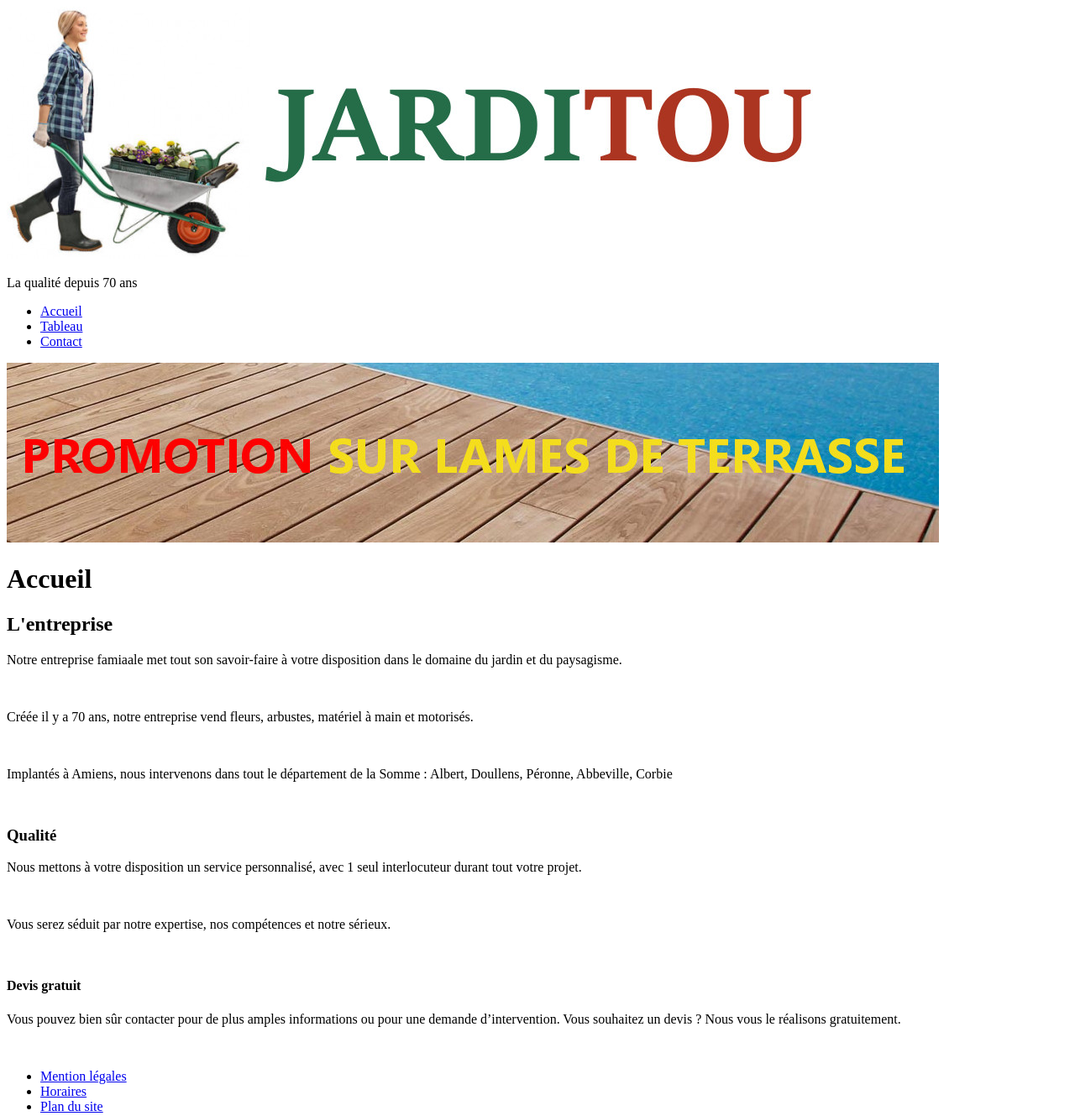
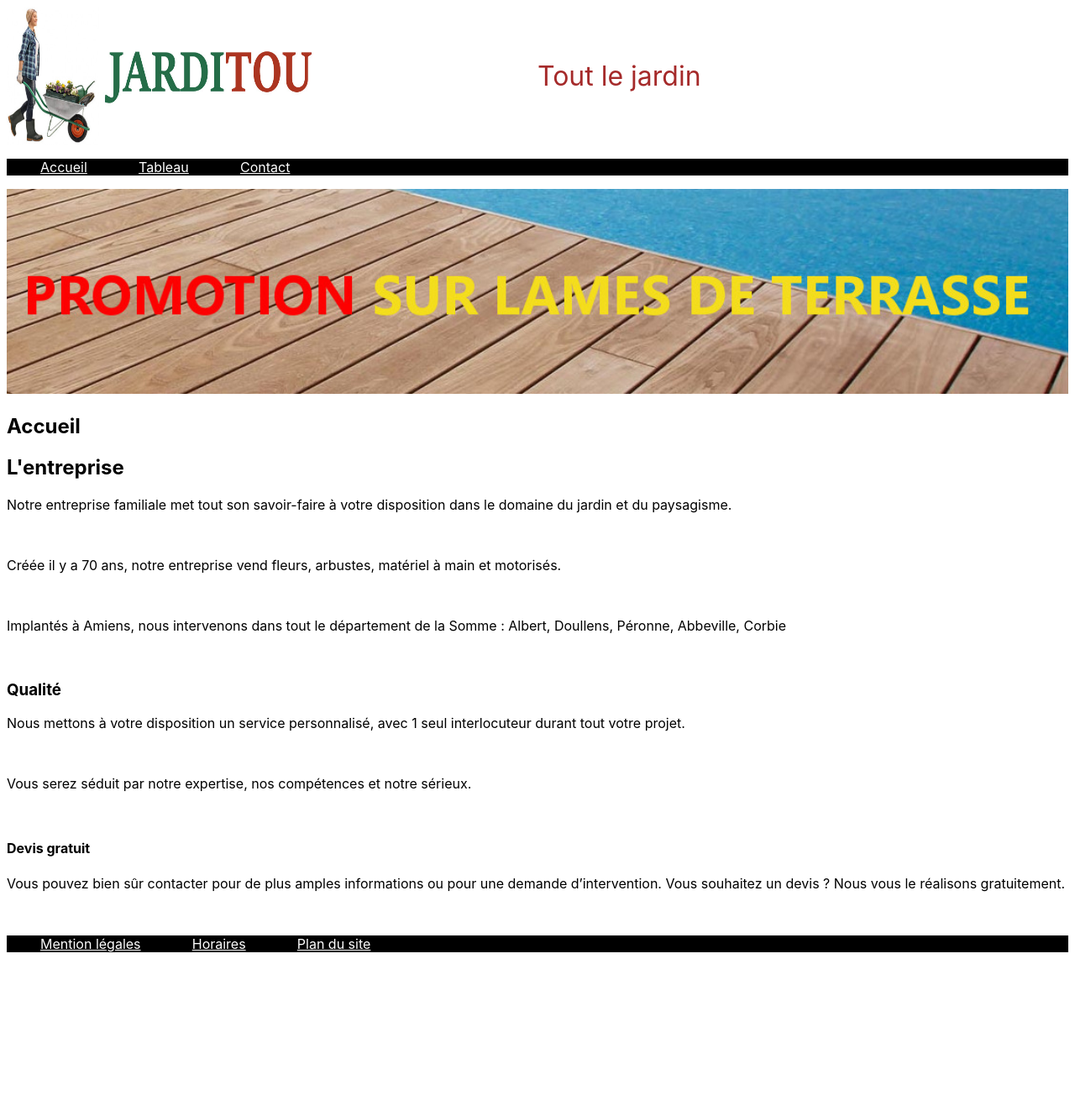
Before and after one commit to thorronnie/Jarditou, a plain HTML site: page accueil.html in a window 1280 px wide. Shown: the whole page at 84% size. After the commit the page ends 1150 px from the top, so only its background shows below. Drawn offline with Linux system fonts and the light colour scheme.

Commit message:
jarditou

```diff
--- a/accueil.html
+++ b/accueil.html
@@ -4,36 +4,39 @@
     <meta charset="UTF-8">
     <meta name="viewport" content="width=device-width, initial-scale=1.0">
     <title>Document</title>
+    <link rel="stylesheet" href="assets/css/style.css">
 </head>
 <body>
     <header>
-        <img src="assets/img/jarditou_logo.jpg" alt="Logo_jarditou" title="Logo Logo_jarditou">
-        <p>La qualité depuis 70 ans</p>
+        <img class="Logo" src="assets/img/jarditou_logo.jpg" alt="Logo_jarditou" title="Logo_jarditou">
+        <div class="inline">Tout le jardin</div>
     </header>
-    <nav><ul>
-        <li><a href="accueil.html" title="aller à la page d'Accueil">Accueil</a></li>
-        <li><a href="tableau.html" title="accéder au tableau">Tableau</a></li>
-        <li><a href="contact.html" title="aller dans Contact">Contact</a></li>
-    </ul></nav>
-    <aside><img src="assets/img/promotion.jpg" alt="promotion" title="promotion"></aside>
-    <h1>Accueil</h1>
+    <nav>
+        <ul class="nav_lien">
+        <li><a class="lien" href="accueil.html" title="aller à la page d'Accueil">Accueil</a></li>
+        <li><a class="lien" href="tableau.html" title="accéder au tableau">Tableau</a></li>
+        <li><a class="lien" href="contact.html" title="aller dans Contact">Contact</a></li>
+        </ul>
+    </nav>
+    <img class="promo" src="assets/img/promotion.jpg" alt="promotion" title="promotion">
     <section>
-        <h2>L'entreprise</h2>
-        <p>Notre entreprise famiaale met tout son savoir-faire à votre disposition dans le domaine du jardin et du paysagisme.</p><br>
+        <h1>Accueil</h1>
+        <h2><b>L'entreprise</b></h2>
+        <p>Notre entreprise familiale met tout son savoir-faire à votre disposition dans le domaine du jardin et du paysagisme.</p><br>
         <p>Créée il y a 70 ans, notre entreprise vend fleurs, arbustes, matériel à main et motorisés.</p><br>
         <p>Implantés à Amiens, nous intervenons dans tout le département de la Somme : Albert, Doullens, Péronne, Abbeville, Corbie</p><br>
-        <h3>Qualité</h3>
+        <h3><b>Qualité</b></h3>
         <p>Nous mettons à votre disposition un service personnalisé, avec 1 seul interlocuteur durant tout votre projet.</p><br>
         <p>Vous serez séduit par notre expertise, nos compétences et notre sérieux.</p><br>
-        <h4>Devis gratuit</h4>
+        <h4><b>Devis gratuit</b></h4>
         <p>Vous pouvez bien sûr contacter pour de plus amples informations ou pour une demande d’intervention. Vous souhaitez un devis ? Nous vous le réalisons gratuitement.</p><br>
     </section>
     <footer>
-        <ul>
-        <li><a href="#" title="Mention légales">Mention légales</a></li>
-        <li><a href="#" title="Horaires">Horaires</a></li>
-        <li><a href="#" title="plan du site">Plan du site</a></li>
-    </ul>
+        <ul class="nav_lien">
+        <li><a class="lien" href="#" title="Mention légales">Mention légales</a></li>
+        <li><a class="lien" href="#" title="Horaires">Horaires</a></li>
+        <li><a class="lien" href="#" title="plan du site">Plan du site</a></li>
+        </ul>
     </footer>
 </body>
 </html>
--- /dev/null
+++ b/assets/css/style.css
@@ -0,0 +1,40 @@
+.Logo {
+   width: 30%;
+}
+
+header {
+   display: flex;
+   gap: 15%;
+   color: brown;
+}
+
+.inline {
+   font-size: 200%;
+   padding: 5%;
+}
+
+.lien{
+   display: flex ;
+   color: white;
+}
+
+.nav_lien{
+   display: flex;
+   gap: 5%
+}
+
+nav{
+   background-color: black;
+}
+
+.promo {
+   width: 100%;
+}
+
+body{
+   font-family: croissant system-ui, -apple-system, BlinkMacSystemFont, 'Segoe UI', Roboto, Oxygen, Ubuntu, Cantarell, 'Open Sans', 'Helvetica Neue', sans-serif;
+}
+
+footer{
+   background-color: black;
+}
```
Also changed, not shown: contact.html (+11 -8 lines), tableau.html (+8 -14 lines).
